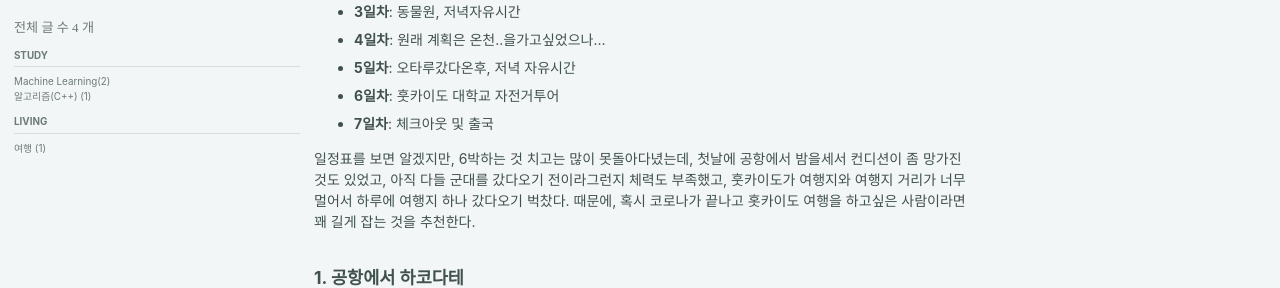
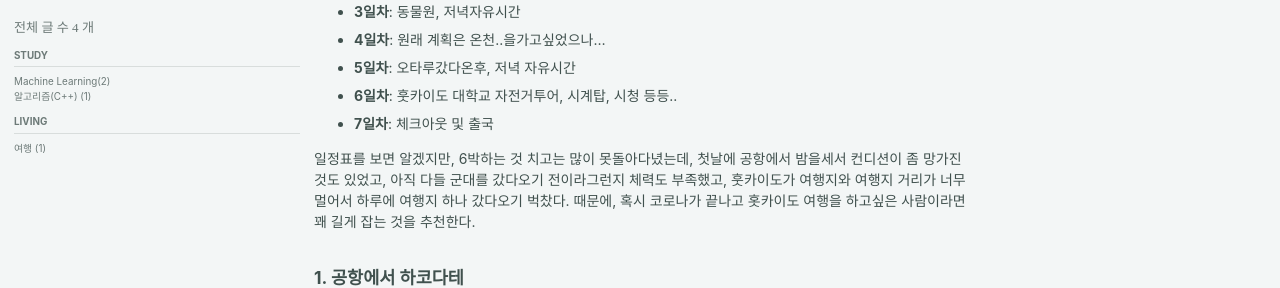
Before and after one commit to Corpse-is-Talking/Corpse-is-Talking.github.io, a Jekyll site: the page built from _posts/Travel/2021-08-17-Sapporo.md, in a window 1280 px wide and 900 px high. Shown: the part 381-669 px from the top of the window. Built offline with Jekyll 4.4.1, drawn with Linux system fonts in a browser that asks for light colours; cached includes are drawn as plain includes; comment, search, counter and statistics services are not loaded.

Commit message:
20210817 삿포로

```diff
--- a/_posts/Travel/2021-08-17-Sapporo.md
+++ b/_posts/Travel/2021-08-17-Sapporo.md
@@ -19,7 +19,7 @@ comments: true
 - __3일차__: 동물원, 저녁자유시간
 - __4일차__: 원래 계획은 온천..을가고싶었으나...
 - __5일차__: 오타루갔다온후, 저녁 자유시간
-- __6일차__: 훗카이도 대학교 자전거투어
+- __6일차__: 훗카이도 대학교 자전거투어, 시계탑, 시청 등등..
 - __7일차__: 체크아웃 및 출국
 
 일정표를 보면 알겠지만, 6박하는 것 치고는 많이 못돌아다녔는데, 첫날에 공항에서 밤을세서 컨디션이 좀 망가진것도 있었고, 아직 다들 군대를 갔다오기 전이라그런지 체력도 부족했고, 훗카이도가 여행지와 여행지 거리가 너무 멀어서 하루에 여행지 하나 갔다오기 벅찼다. 때문에, 혹시 코로나가 끝나고 홋카이도 여행을 하고싶은 사람이라면 꽤 길게 잡는 것을 추천한다.
```
